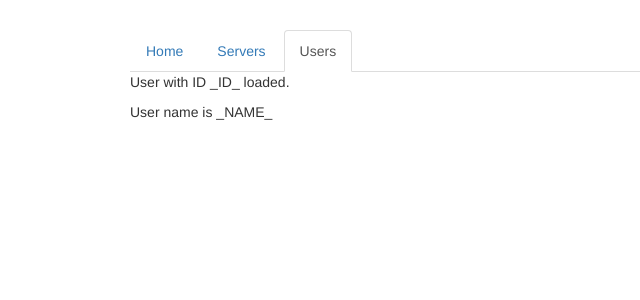
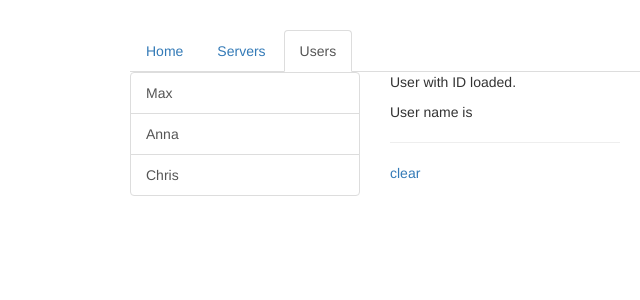
Before and after one commit to ZuluChuk/angular-learning-routing, an Angular app: page /users in a window 1280 px wide. Shown: the top 300 px of the page, without its empty margins (135-775 px from the left). Built offline with nearby package versions, Linux system fonts and the light colour scheme.

Commit message:
Added Clear to users reload to servers

```diff
--- a/src/app/app.module.ts
+++ b/src/app/app.module.ts
@@ -15,7 +15,8 @@
 
 const appRoutes: Routes = [
   { path: '', component: HomeComponent },
-  { path: 'users', component: UserComponent },
+  { path: 'users', component: UsersComponent },
+  { path: 'users/:id/:name', component: UserComponent },
   { path: 'servers', component: ServersComponent },
 ]
 
--- a/src/app/servers/servers.component.html
+++ b/src/app/servers/servers.component.html
@@ -10,7 +10,7 @@
     </div>
   </div>
   <div class="col-xs-12 col-sm-4">
-    <a routerLink="/servers">Reload Page</a>
+    <a routerLink="/servers" (click)="onReload()">Reload Page</a>
     <app-edit-server></app-edit-server>
     <hr>
     <app-server></app-server>
--- a/src/app/servers/servers.component.ts
+++ b/src/app/servers/servers.component.ts
@@ -1,5 +1,6 @@
 import { Component, OnInit } from '@angular/core';
 import { ServersService } from './servers.service';
+import {ActivatedRoute, Router} from '@angular/router';
 
 @Component({
   selector: 'app-servers',
@@ -9,10 +10,15 @@
 export class ServersComponent implements OnInit {
   private servers: {id: number, name: string, status: string}[] = [];
 
-  constructor(private serversService: ServersService) { }
+  constructor(private serversService: ServersService,
+              private router: Router,
+              private  route: ActivatedRoute) { }
 
   ngOnInit() {
     this.servers = this.serversService.getServers();
   }
 
+  onReload(){
+    // this.router.navigate(['/servers'], {relativeTo: this.route});
+  }
 }
--- a/src/app/users/user/user.component.html
+++ b/src/app/users/user/user.component.html
@@ -1,2 +1,4 @@
-<p>User with ID _ID_ loaded.</p>
-<p>User name is _NAME_</p>
+<p>User with ID {{user.id}} loaded.</p>
+<p>User name is {{user.name}}</p>
+<hr>
+<a [routerLink]="['/users', 0, '']">clear</a>
--- a/src/app/users/user/user.component.ts
+++ b/src/app/users/user/user.component.ts
@@ -1,4 +1,5 @@
 import { Component, OnInit } from '@angular/core';
+import {ActivatedRoute, Params} from '@angular/router';
 
 @Component({
   selector: 'app-user',
@@ -8,9 +9,18 @@
 export class UserComponent implements OnInit {
   user: {id: number, name: string};
 
-  constructor() { }
+  constructor(private route: ActivatedRoute) { }
 
   ngOnInit() {
+    this.user = {
+      id: this.route.snapshot.params['id'],
+      name: this.route.snapshot.params['name']
+    };
+    this.route.params.subscribe(
+      (params: Params) => {
+        this.user.id = params['id'];
+        this.user.name = params['name'];
+      }
+    );
   }
-
 }
```
